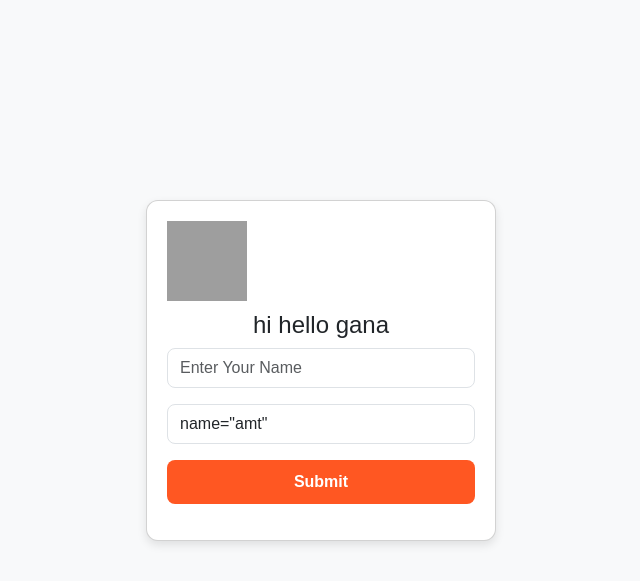
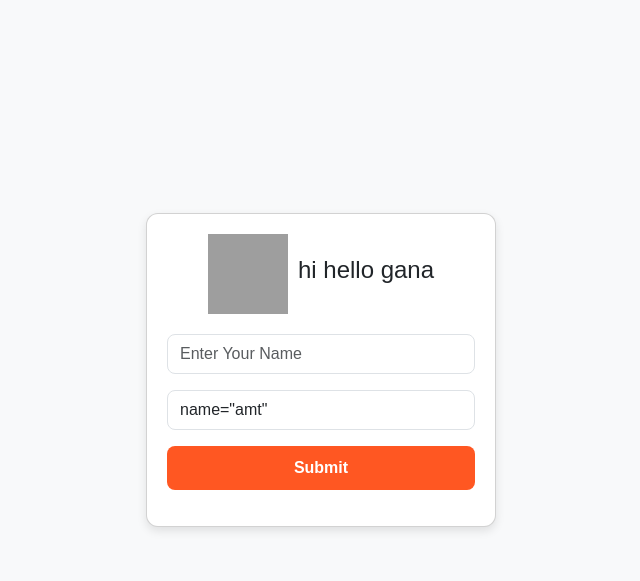
Before and after one commit to Gana4225/coffe, a Django app: template payments/templates/index.html in a window 1280 px wide. Shown: the part 140-721 px from the top of the page, without its empty margins (319-959 px from the left). Run offline with Django 3.2, Linux system fonts and the light colour scheme; the template is opened without the code that fills it, so the values that code supplies are empty; grey boxes are pictures that could not be loaded.

Commit message:
Updateyyyyytttt index.html

```diff
--- a/payments/templates/index.html
+++ b/payments/templates/index.html
@@ -27,7 +27,14 @@
     .card img {
         width: 80px;
         height: 80px;
-        margin-bottom: 10px;
+        margin-right: 10px; /* Space between the image and text */
+    }
+
+    .img-text-container {
+        display: flex;
+        align-items: center; /* Vertically align the image and text */
+        justify-content: center; /* Center them horizontally */
+        margin-bottom: 20px; /* Space before the form */
     }
 
     .form-control {
@@ -58,8 +65,10 @@
 <div class="container">
     <div class="card">
         {% if payment == None %}
-        <img src="/static/{{img}}" alt="coffee">
-        <h4>hi hello gana</h4>
+        <div class="img-text-container">
+            <img src="/static/{{img}}" alt="coffee">
+            <h4>hi hello gana</h4>
+        </div>
 
         <form method="POST" action="{% url 'home' %}">
             {% csrf_token %}
```
